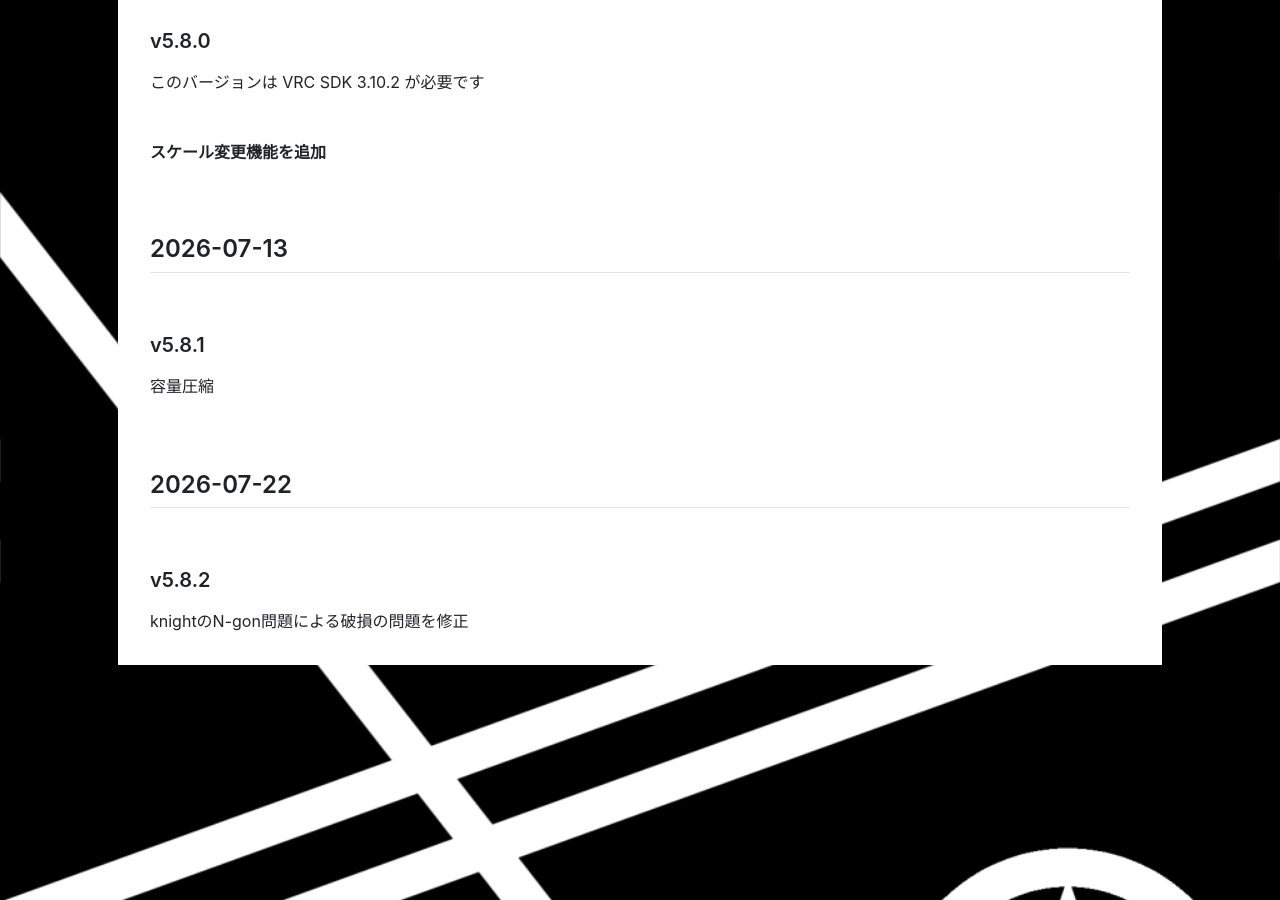
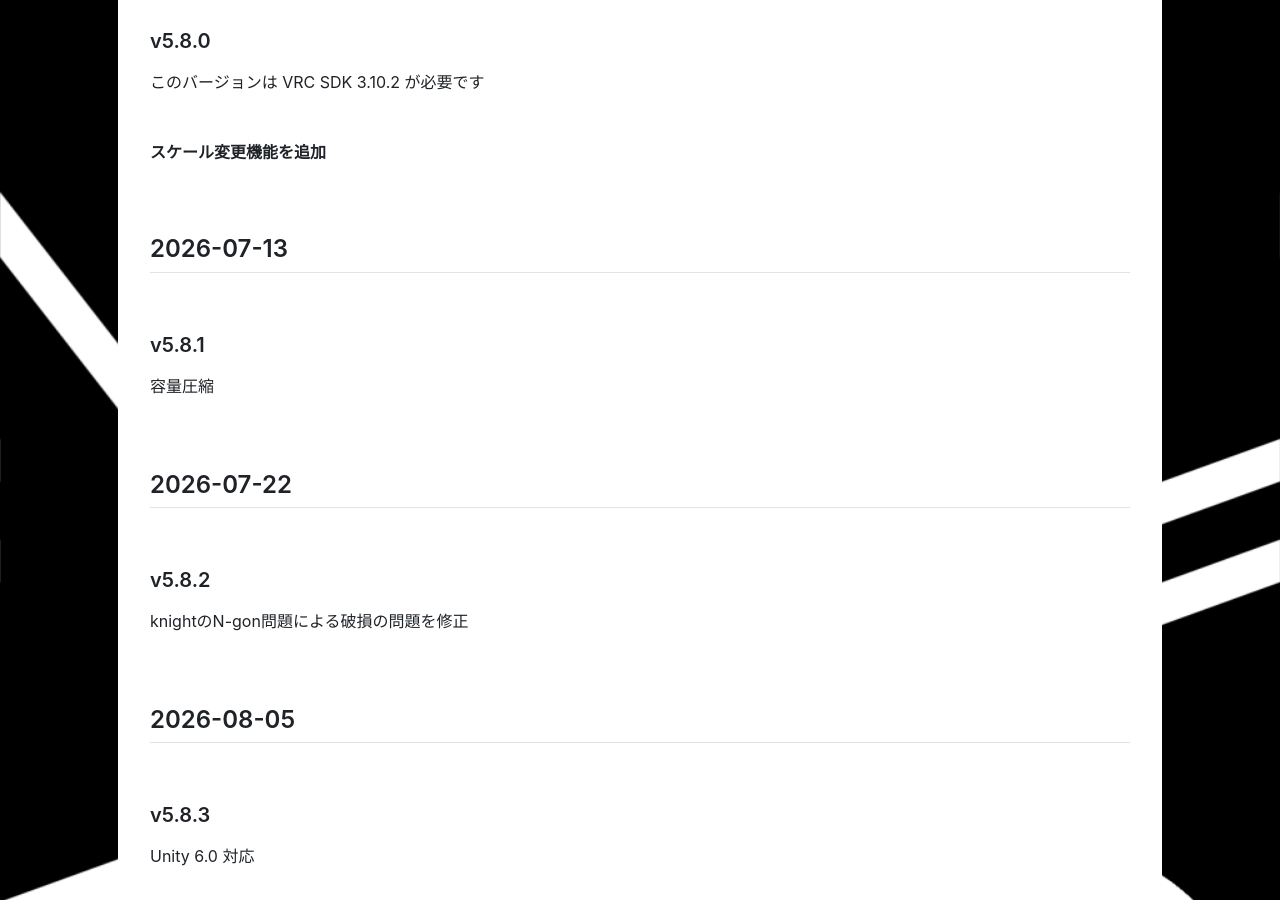
Before and after one commit to ahzkwid/BoothSupport, a Jekyll site: the page built from UpdateHistory/AhzkwidChess.md, in a window 1280 px wide and 900 px high, scrolled down 6205 px. Built offline with Jekyll 4.4.1, drawn with Linux system fonts in a browser that asks for light colours; nearby versions of some CDN libraries; our own code applies the rules of GitHub Pages for plain Markdown files.

Commit message:
Fix knight N-gon issue and add Unity 6.0 support

```diff
--- a/UpdateHistory/AhzkwidChess.md
+++ b/UpdateHistory/AhzkwidChess.md
@@ -106,3 +106,7 @@ SDK2時代には非アクティブ化による初期化が最も問題が少な
 ## 2026-07-22
 ### v5.8.2
 knightのN-gon問題による破損の問題を修正
+
+## 2026-08-05
+### v5.8.3
+Unity 6.0 対応
```
